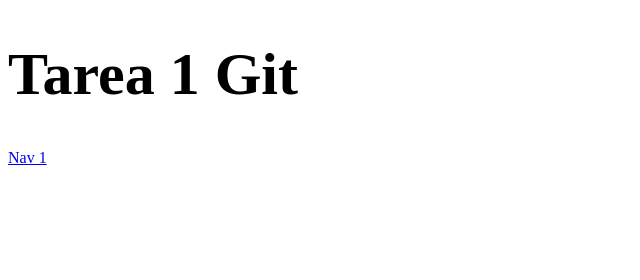
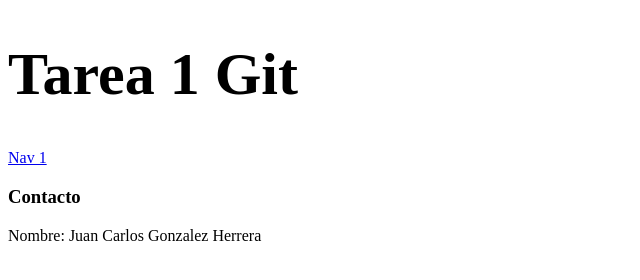
Before and after one commit to Moremaster123/tarea-1-git, a plain HTML site: page Index.html in a window 1280 px wide. Shown: the whole page, without its empty margins (0-640 px from the left). Drawn offline with Linux system fonts and the light colour scheme.

Commit message:
Agregar informacion de contacto

```diff
--- a/Index.html
+++ b/Index.html
@@ -17,6 +17,13 @@
             </nav>
         </section>
     </main>
-    <footer></footer>
+    <footer>
+        <section>
+            <article>
+                <h3>Contacto</h3>
+                <p>Nombre: Juan Carlos Gonzalez Herrera</p>
+            </article>
+        </section>
+    </footer>
 </body>
 </html>
```
